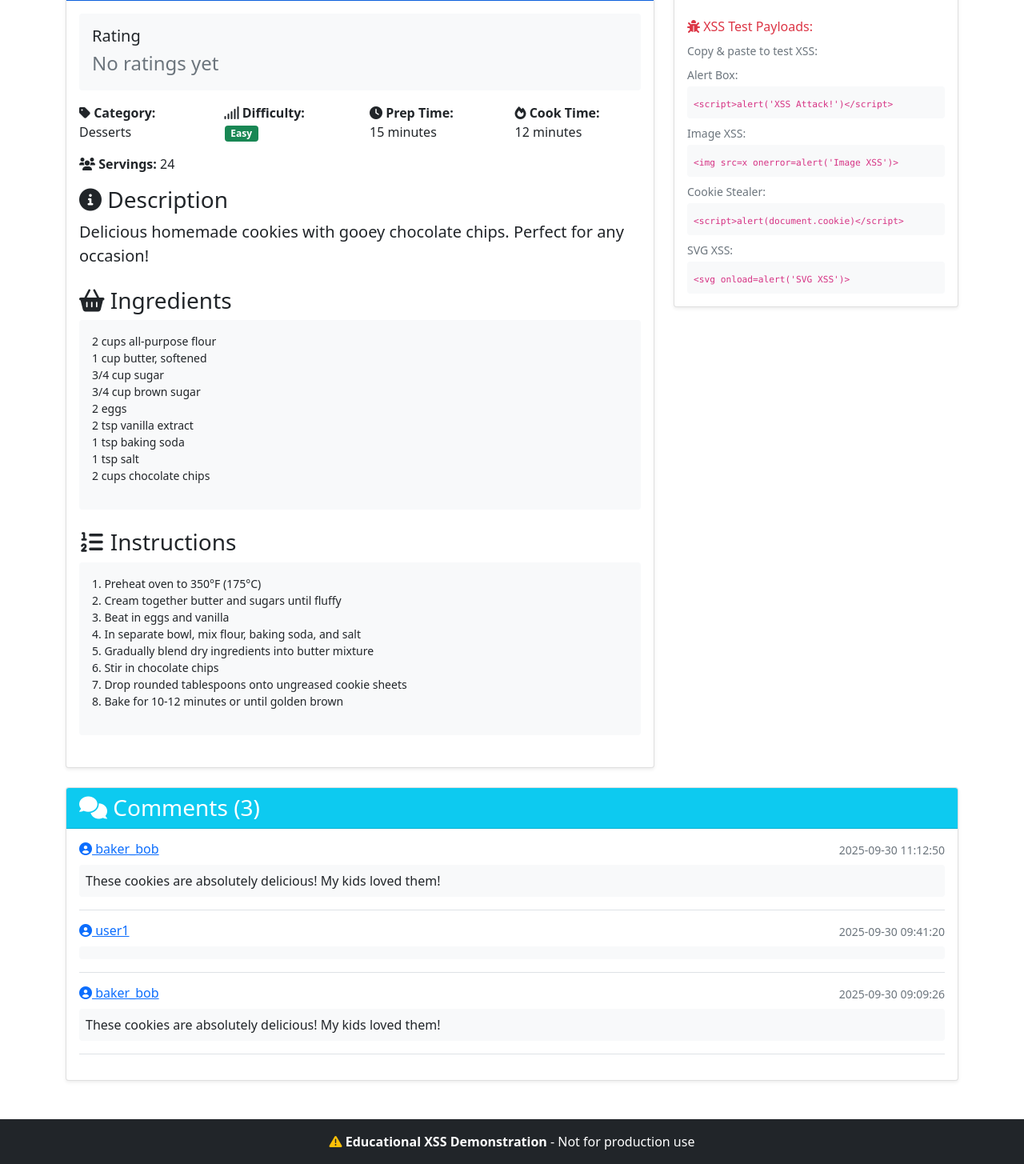
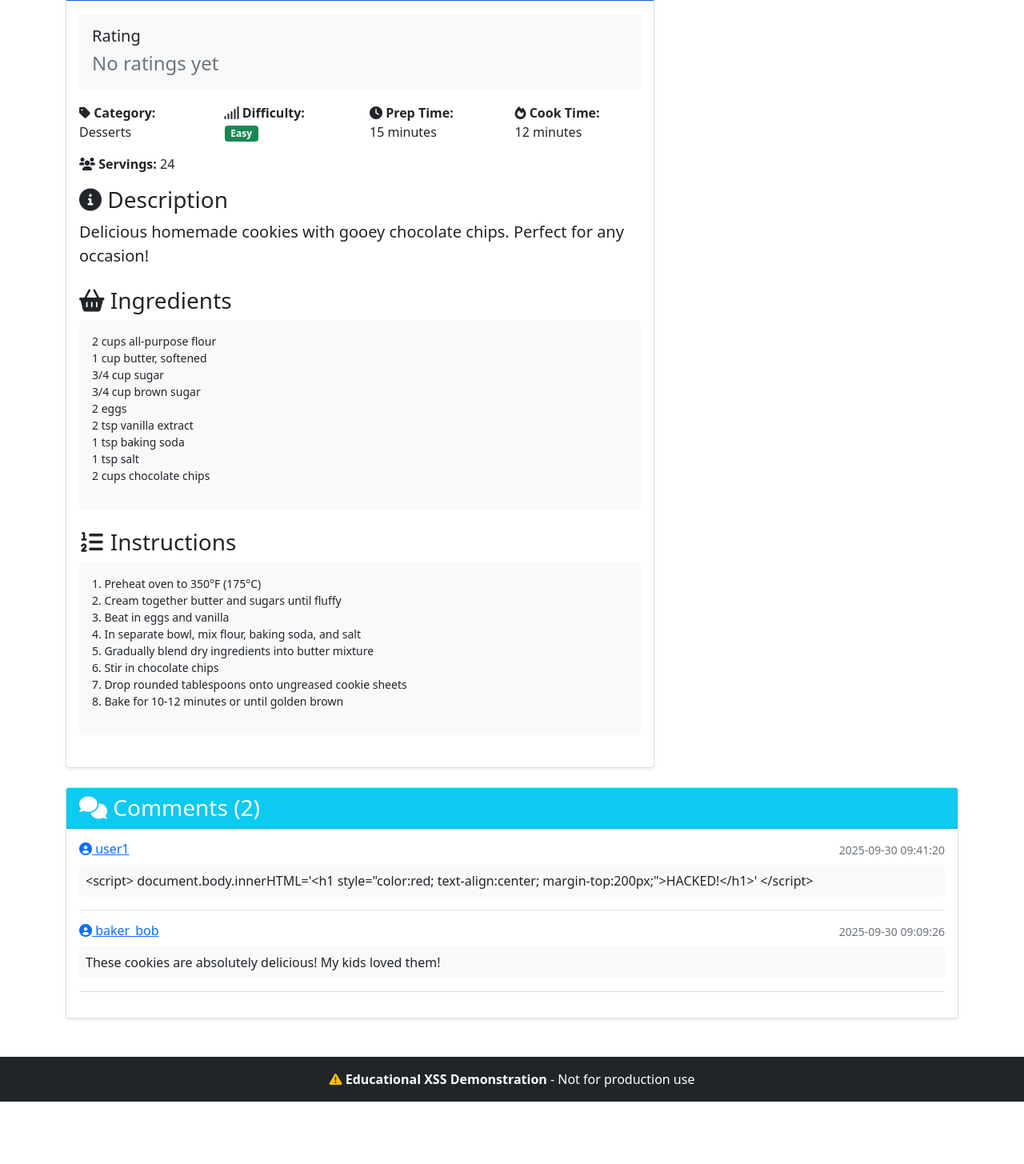
Before and after one commit to TorMartin-ops/Assignment-3, a Flask app: page /recipe/1 in a window 1280 px wide. Shown: the part 633-2088 px from the top of the page at 80% size. After the commit the page ends 2010 px from the top, so only its background shows below. Run offline with Flask 3, Linux system fonts and the light colour scheme; a user stored in the database is signed in; data comes from the database, SQL or seed files in the repository; both versions use the stored data as it was after the commit; data that the repository does not hold is empty.

Commit message:
The website is now safe

```diff
--- a/app.py
+++ b/app.py
@@ -2,12 +2,28 @@
 from werkzeug.security import generate_password_hash, check_password_hash
 from database import get_db_connection, init_database
 from functools import wraps
+import bleach
 
 app = Flask(__name__)
 app.secret_key = 'your-secret-key-change-this-in-production'
 
 # Initialize database on startup
 init_database()
+
+# Security headers
+@app.after_request
+def set_security_headers(response):
+    """Add security headers to prevent XSS"""
+    response.headers['Content-Security-Policy'] = (
+        "default-src 'self'; "
+        "script-src 'self' https://cdn.jsdelivr.net; "
+        "style-src 'self' https://cdn.jsdelivr.net 'unsafe-inline'; "
+        "img-src 'self' https: data:;"
+    )
+    response.headers['X-Content-Type-Options'] = 'nosniff'
+    response.headers['X-Frame-Options'] = 'DENY'
+    response.headers['X-XSS-Protection'] = '1; mode=block'
+    return response
 
 # Login required decorator
 def login_required(f):
@@ -71,7 +87,7 @@
 
 @app.route('/recipe/<int:recipe_id>')
 def recipe_detail(recipe_id):
-    """Show recipe with XSS vulnerability in comments"""
+    """Show recipe with secured comments"""
     conn = get_db_connection()
 
     # Get recipe with rating
@@ -90,7 +106,7 @@
         flash('Recipe not found!', 'danger')
         return redirect(url_for('home'))
 
-    # Get comments - XSS VULNERABILITY HERE
+    # Get comments
     comments = conn.execute('''
         SELECT c.*, u.username
         FROM comments c
@@ -127,18 +143,20 @@
 @app.route('/add_comment/<int:recipe_id>', methods=['POST'])
 @login_required
 def add_comment(recipe_id):
-    """Add comment - XSS VULNERABILITY ENTRY POINT"""
+    """Add comment - NOW SECURED WITH SANITIZATION"""
     content = request.form.get('content')
     if not content:
         flash('Comment cannot be empty!', 'warning')
         return redirect(url_for('recipe_detail', recipe_id=recipe_id))
 
-    # Store WITHOUT sanitization - INTENTIONAL VULNERABILITY
+    # Sanitize input - removes all HTML tags
+    clean_content = bleach.clean(content, tags=[], strip=True)
+
     conn = get_db_connection()
     conn.execute('''
         INSERT INTO comments (content, recipe_id, user_id)
         VALUES (?, ?, ?)
-    ''', (content, recipe_id, session['user_id']))
+    ''', (clean_content, recipe_id, session['user_id']))
     conn.commit()
     conn.close()
 
--- a/database.py
+++ b/database.py
@@ -157,15 +157,18 @@
         except sqlite3.IntegrityError:
             pass
 
-    # Add sample comments
-    recipe = conn.execute('SELECT id FROM recipes WHERE title = ?', ('Chocolate Chip Cookies',)).fetchone()
-    if recipe and user2:
-        try:
-            conn.execute('''INSERT INTO comments (content, recipe_id, user_id) VALUES (?, ?, ?)''',
-                        ('These cookies are absolutely delicious! My kids loved them!', recipe['id'], user2['id']))
-            conn.commit()
-        except sqlite3.IntegrityError:
-            pass
+    # Add sample comments - ONLY IF THEY DON'T EXIST
+    existing_comments = conn.execute('SELECT COUNT(*) as count FROM comments').fetchone()
+
+    if existing_comments['count'] == 0:
+        recipe = conn.execute('SELECT id FROM recipes WHERE title = ?', ('Chocolate Chip Cookies',)).fetchone()
+        if recipe and user2:
+            try:
+                conn.execute('''INSERT INTO comments (content, recipe_id, user_id) VALUES (?, ?, ?)''',
+                            ('These cookies are absolutely delicious! My kids loved them!', recipe['id'], user2['id']))
+                conn.commit()
+            except sqlite3.IntegrityError:
+                pass
 
     conn.close()
     print("Database initialized successfully!")
--- a/templates/recipe_detail.html
+++ b/templates/recipe_detail.html
@@ -148,14 +148,6 @@
     </div>
 
     <div class="col-lg-4">
-        <!-- XSS Warning -->
-        <div class="alert alert-danger mb-4 xss-warning" role="alert">
-            <h5><i class="fas fa-exclamation-triangle"></i> XSS Vulnerability!</h5>
-            <p><strong>Comments are NOT sanitized!</strong></p>
-            <p>This is intentional for educational demonstration. Comments are rendered using the <code>|safe</code> filter without any input validation or output encoding.</p>
-            <p class="mb-0"><small><strong>Try the test payloads below</strong></small></p>
-        </div>
-
         <!-- Add Comment Form -->
         {% if session.user_id %}
         <div class="card shadow-sm mb-4">
@@ -172,40 +164,6 @@
                         <i class="fas fa-paper-plane"></i> Post Comment
                     </button>
                 </form>
-
-                <!-- XSS Test Payloads -->
-                <div class="mt-4">
-                    <h6 class="text-danger"><i class="fas fa-bug"></i> XSS Test Payloads:</h6>
-                    <small class="text-muted">Copy & paste to test XSS:</small>
-
-                    <div class="mt-2">
-                        <small class="d-block text-muted mb-1">Alert Box:</small>
-                        <div class="bg-light p-2 rounded">
-                            <code style="font-size: 0.7rem; word-break: break-all;">&lt;script&gt;alert('XSS Attack!')&lt;/script&gt;</code>
-                        </div>
-                    </div>
-
-                    <div class="mt-2">
-                        <small class="d-block text-muted mb-1">Image XSS:</small>
-                        <div class="bg-light p-2 rounded">
-                            <code style="font-size: 0.7rem; word-break: break-all;">&lt;img src=x onerror=alert('Image XSS')&gt;</code>
-                        </div>
-                    </div>
-
-                    <div class="mt-2">
-                        <small class="d-block text-muted mb-1">Cookie Stealer:</small>
-                        <div class="bg-light p-2 rounded">
-                            <code style="font-size: 0.7rem; word-break: break-all;">&lt;script&gt;alert(document.cookie)&lt;/script&gt;</code>
-                        </div>
-                    </div>
-
-                    <div class="mt-2">
-                        <small class="d-block text-muted mb-1">SVG XSS:</small>
-                        <div class="bg-light p-2 rounded">
-                            <code style="font-size: 0.7rem; word-break: break-all;">&lt;svg onload=alert('SVG XSS')&gt;</code>
-                        </div>
-                    </div>
-                </div>
             </div>
         </div>
         {% else %}
@@ -218,7 +176,7 @@
     </div>
 </div>
 
-<!-- Comments Section - VULNERABLE TO XSS -->
+<!-- Comments Section -->
 <div class="row">
     <div class="col-12">
         <div class="card shadow-sm">
@@ -239,9 +197,8 @@
                             </h6>
                             <small class="text-muted">{{ comment.created_at }}</small>
                         </div>
-                        <!-- CRITICAL XSS VULNERABILITY: Direct output without escaping -->
                         <div class="comment-content p-2 bg-light rounded">
-                            {{ comment.content|safe }}
+                            {{ comment.content }}
                         </div>
                     </div>
                     {% endfor %}
```
Also changed, not shown: recipe_app.db.
